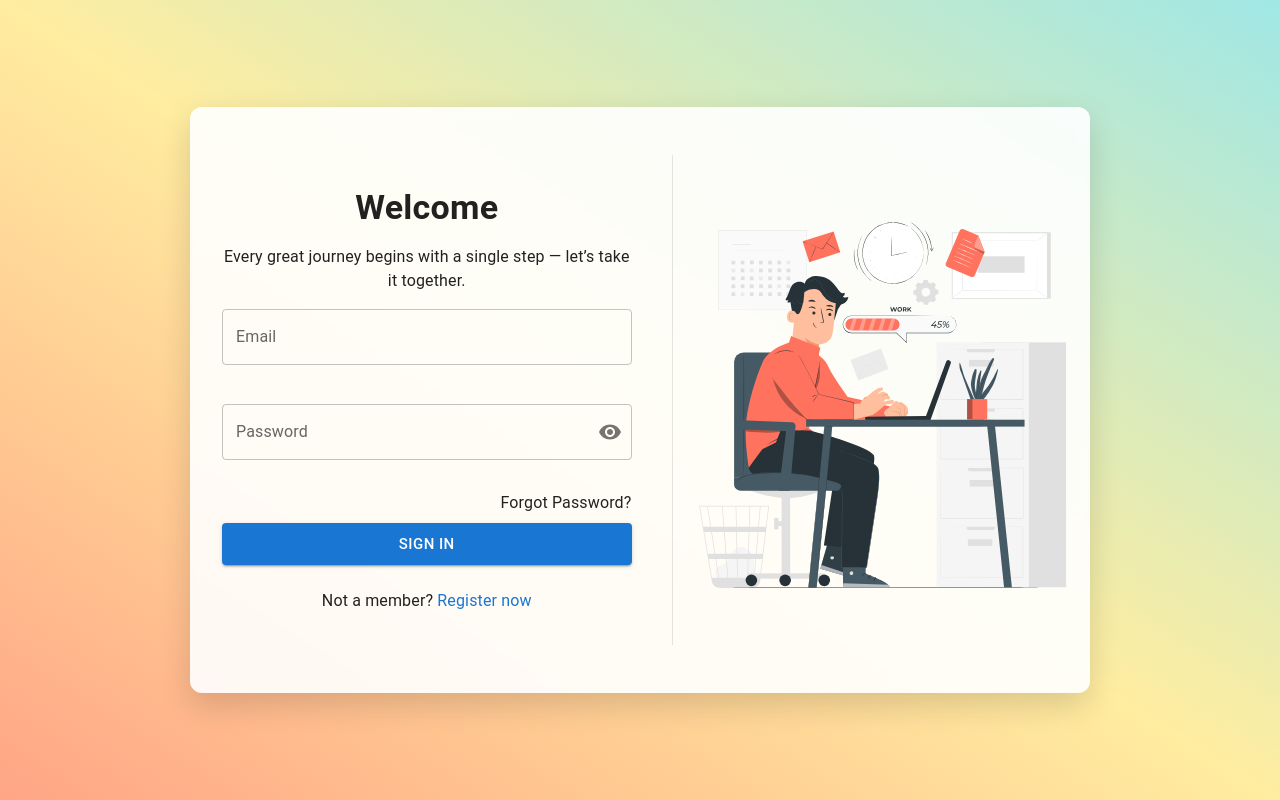
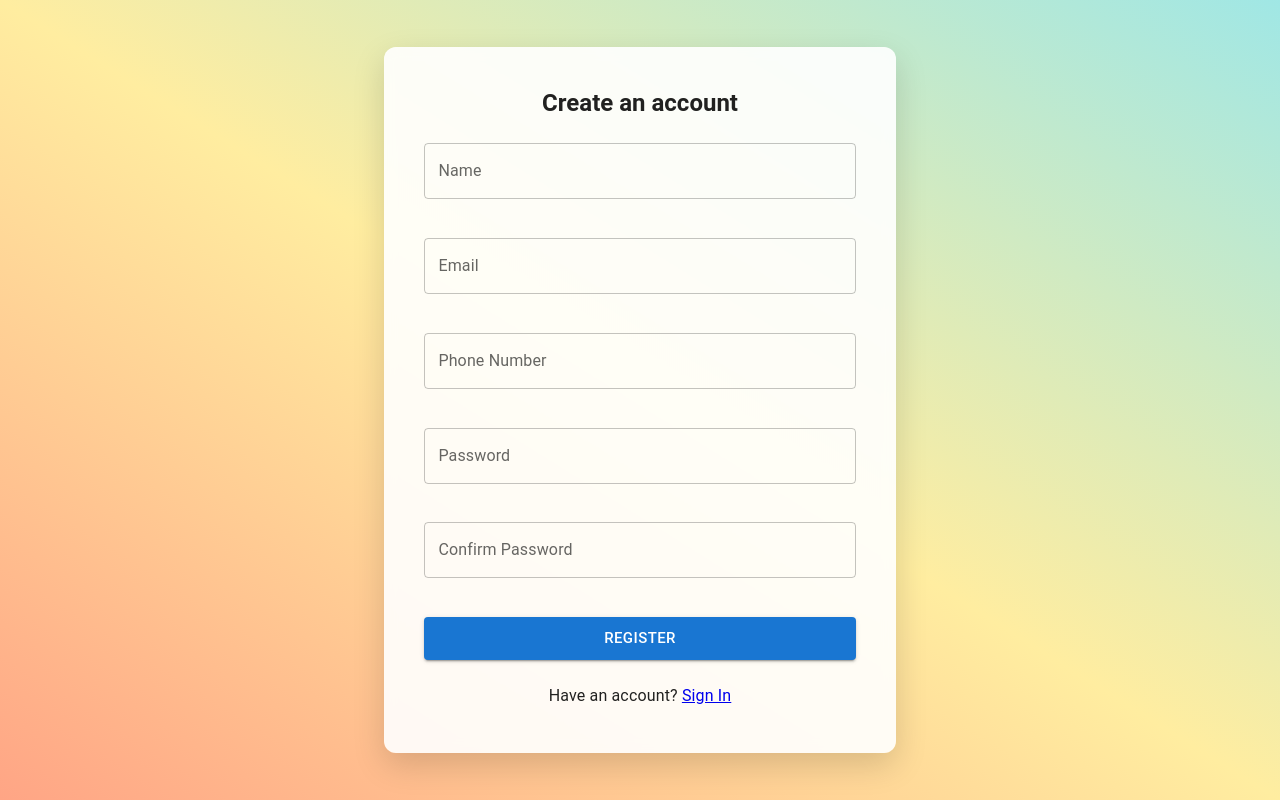
Before and after one commit to sumitmochahary/to-do-tracker, a React (Vite) app in the folder frontend/: page /register in a window 1280 px wide. Built offline with nearby package versions, Linux system fonts and the light colour scheme; some icons are missing.

Commit message:
feat: integrate react-router for navigation; add AppRoutes component and update LoginPage and SignUpPage with routing links

```diff
--- a/frontend/package.json
+++ b/frontend/package.json
@@ -18,7 +18,8 @@
     "framer-motion": "^12.15.0",
     "react": "^19.1.0",
     "react-dom": "^19.1.0",
-    "react-hook-form": "^7.56.4"
+    "react-hook-form": "^7.56.4",
+    "react-router": "^7.6.1"
   },
   "devDependencies": {
     "@eslint/js": "^9.25.0",
--- a/frontend/src/App.jsx
+++ b/frontend/src/App.jsx
@@ -1,13 +1,13 @@
 import LoginPage from "./pages/LoginPage.jsx";
-import SignUpPage from "./pages/SignUpPage.jsx";
+import { BrowserRouter as Router } from "react-router";
+import AppRoutes from "./routes/AppRoutes.jsx";
 
 function App() {
 
   return (
-    <>
-      <LoginPage />
-      {/* <SignUpPage /> */}
-    </>
+    <Router>
+      <AppRoutes />
+    </Router>
   )
 }
 
--- a/frontend/src/components/LoginForm.jsx
+++ b/frontend/src/components/LoginForm.jsx
@@ -37,7 +37,6 @@ function LoginForm({ onLoadingChange }) {
         try {
             const response = await loginUser(data)
             console.log("Login successful:", response)
-
             localStorage.setItem("token", response.token)
             reset()
         } catch (error) {
--- a/frontend/src/pages/LoginPage.jsx
+++ b/frontend/src/pages/LoginPage.jsx
@@ -4,6 +4,7 @@ import { motion as Motion } from "framer-motion";
 
 import LoadingEffect from "../components/LoadingEffect";
 import LoginForm from "../components/LoginForm";
+import { Link } from "react-router";
 
 function LoginPage() {
     const [loading, setLoading] = useState(false);
@@ -83,10 +84,7 @@ function LoginPage() {
                             <LoginForm onLoadingChange={setLoading} />
 
                             <Typography mt={3} align="center">
-                                Not a member?{" "}
-                                <span style={{ color: "#1976d2", cursor: "pointer" }}>
-                                    Register now
-                                </span>
+                                Not a member?{" "}<Link to="/register">Register now</Link>
                             </Typography>
                         </Box>
 
--- a/frontend/src/pages/SignUpPage.jsx
+++ b/frontend/src/pages/SignUpPage.jsx
@@ -3,6 +3,7 @@ import { Box, Container, Paper, Typography, IconButton, Divider } from "@mui/mat
 import { useState } from "react";
 import LoadingEffect from "../components/LoadingEffect";
 import RegisterForm from "../components/RegisterForm";
+import { Link } from "react-router";
 
 function SignUpPage() {
 
@@ -49,7 +50,7 @@ function SignUpPage() {
                         <RegisterForm onLoadingChange={setLoading} />
 
                         <Typography mt={3} align="center" gutterBottom>
-                            Have an account? Sign In
+                            Have an account?{" "}<Link to="/login">Sign In</Link>
                         </Typography>
                     </Paper>
                 </Container>
--- /dev/null
+++ b/frontend/src/routes/AppRoutes.jsx
@@ -0,0 +1,14 @@
+import { Route, Routes } from "react-router"
+import Register from "../pages/SignUpPage"
+import Login from "../pages/LoginPage"
+
+function AppRoutes() {
+    return (
+        <Routes>
+            <Route path="/login" element={<Login />} />
+            <Route path="/register" element={<Register />} />
+        </Routes>
+    )
+}
+
+export default AppRoutes
```
Also changed, not shown: 1 other file (tests, documents, lock files or other folders).
